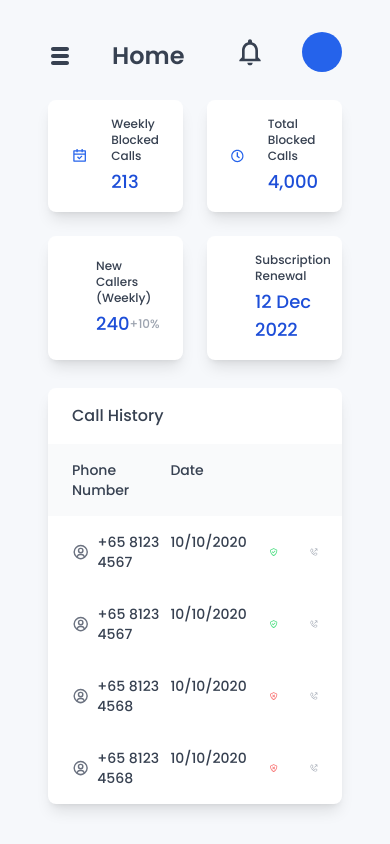
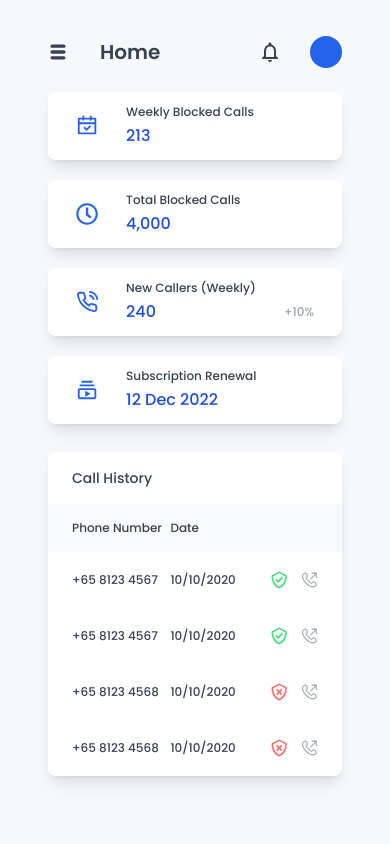
Before and after one commit to phomies/robocaptcha-frontend, a Next.js app: page /home in a window 390 px wide. Built offline with nearby package versions, Linux system fonts and the light colour scheme.

Commit message:
Edit mobile responsive for dashboard

```diff
--- a/components/home/CallHistoryItem.tsx
+++ b/components/home/CallHistoryItem.tsx
@@ -13,16 +13,16 @@ interface Props {
 function CallHistoryItem(props: Props) {
   const { phoneNumber, contactName, location, date, time, blocked } = props;
   return (
-    <div className="text-sm py-4 px-6 grid grid-cols-5 md:grid-cols-9 lg:grid-cols-11">
+    <div className="text-xs md:text-sm py-4 px-6 grid grid-cols-5 md:grid-cols-9 lg:grid-cols-11">
       <h3 className="col-span-2 flex items-center gap-x-2">
-        <BiUserCircle className="md:hidden lg:block h-6 w-6 text-gray-500" />
+        <BiUserCircle className="hidden lg:block h-6 w-6 text-gray-500" />
         {phoneNumber}
       </h3>
       <h3 className="hidden lg:block lg:col-span-2">{contactName || "-"}</h3>
       <h3 className="hidden md:block md:col-span-2">{location}</h3>
-      <h3 className="col-span-2">{date}</h3>
+      <h3 className="col-span-2 self-center">{date}</h3>
       <h3 className="hidden md:block md:col-span-2">{time}</h3>
-      <h3 className="md:col-span-1 flex items-center gap-x-8">
+      <h3 className="md:col-span-1 flex items-center gap-x-3 md:gap-x-8">
         {
           blocked ? <BiCheckShield className="w-6 h-6 text-green-400" /> : <BiShieldX className="w-6 h-6 text-red-400" />
         }
--- a/components/home/HomeItem.tsx
+++ b/components/home/HomeItem.tsx
@@ -9,14 +9,14 @@ interface Props {
 
 function HomeItem(props: Props) {
   return (
-    <div className="bg-white shadow-lg rounded-lg w-full flex py-4 px-6 items-center gap-x-6">
+    <div className="bg-white shadow-lg rounded-lg w-full flex py-3 md:py-4 px-7 md:px-6 items-center gap-x-7 md:gap-x-6">
       {props.icon}
       <div className="w-full flex flex-col gap-y-1">
         <h2 className="text-xs font-poppins-medium">
           {props.title}
         </h2>
         <div className="w-full flex items-center justify-between">
-          <h2 className="text-blue-700 text-lg">
+          <h2 className="text-blue-700 text-base xl:text-lg">
             {props.stats}
           </h2>
           {
--- a/components/layout/Layout.tsx
+++ b/components/layout/Layout.tsx
@@ -37,9 +37,9 @@ function Layout(props: Props) {
   return (
     <div className="font-poppins-medium text-gray-700">
       <div className={`xl:hidden z-50 py-10 absolute w-screen h-screen bg-white ${!visibleDrawer && "hidden"}`}>
-        <div className="flex items-center px-12 mb-7 gap-x-10">
-          <ImCross className="xl:hidden h-5 w-5" onClick={() => setVisibleDrawer(false)} />
-          <h1 className="font-poppins-semibold text-secondary text-2xl">Menu</h1>
+        <div className="flex items-center px-12 mb-7 gap-x-8">
+          <ImCross className="xl:hidden h-4 w-4" onClick={() => setVisibleDrawer(false)} />
+          <h1 className="font-poppins-semibold text-secondary text-xl">Menu</h1>
         </div>
         <LayoutItem title="Home" icon={<FiHome className="h-5 w-5" />} />
         <LayoutItem title="Profile" icon={<CgUserList className="h-6 w-6" />} />
@@ -76,13 +76,13 @@ function Layout(props: Props) {
         </div>
         <div className="xl:ml-72 bg-background w-full">
           <div className="bg-background z-40 sticky top-0 px-12 pt-9 pb-5 justify-between flex items-center">
-            <div className="flex items-center gap-x-10">
-              <TiThMenu className="xl:hidden h-6 w-6" onClick={() => setVisibleDrawer(true)} />
-              <h1 className="font-poppins-semibold text-secondary text-2xl">{title}</h1>
+            <div className="flex items-center gap-x-8">
+              <TiThMenu className="xl:hidden h-5 w-5" onClick={() => setVisibleDrawer(true)} />
+              <h1 className="font-poppins-semibold text-secondary text-xl xl:text-2xl">{title}</h1>
             </div>
-            <div className="flex items-center gap-x-9 -mt-1 mb-1">
-              <MdNotificationsNone className="h-8 w-8 text-gray-700 hover:text-blue-600 cursor-pointer" />
-              <button className="w-10 h-10 bg-blue-600 rounded-full" onClick={() => router.push("/profile")} />
+            <div className="flex items-center gap-x-7 xl:gap-x-9 xl:-mt-1 xl:mb-1">
+              <MdNotificationsNone className="w-6 h-6 xl:h-8 xl:w-8 text-gray-700 hover:text-blue-600 cursor-pointer" />
+              <button className="w-8 h-8 xl:w-10 xl:h-10 bg-blue-600 rounded-full" onClick={() => router.push("/profile")} />
             </div>
           </div>
           <div className="-mt-5 bg-background2 overflow-y-scroll">{props.children}</div>
--- a/pages/home.tsx
+++ b/pages/home.tsx
@@ -9,16 +9,16 @@ import CallHistoryItem from "../components/home/CallHistoryItem";
 function Home() {
   return (
     <Layout>
-      <div className="w-full px-12 py-6">
-        <div className="grid grid-cols-2 xl:grid-cols-4 w-full gap-6">
+      <div className="bg-background w-full px-12 py-6">
+        <div className="grid grid-cols-1 md:grid-cols-2 xl:grid-cols-4 w-full gap-5 md:gap-6">
           <HomeItem title="Weekly Blocked Calls" stats="213" icon={<RiCalendarCheckLine className="text-blue-600 h-7 w-7" />} />
           <HomeItem title="Total Blocked Calls" stats="4,000" icon={<FaRegClock className="text-blue-600 h-7 w-7" />} />
           <HomeItem title="New Callers (Weekly)" stats="240" increase={10} icon={<FiPhoneCall className="text-blue-600 h-7 w-7" />} />
           <HomeItem title="Subscription Renewal" stats="12 Dec 2022" icon={<MdOutlineSubscriptions className="text-blue-600 h-7 w-7" />} />
         </div>
         <div className="mt-7 bg-white shadow-lg rounded-lg w-full">
-          <h2 className="py-4 px-6">Call History</h2>
-          <div className="bg-gray-50 text-sm py-4 px-6 grid grid-cols-5 md:grid-cols-9 lg:grid-cols-11">
+          <h2 className="py-4 px-6 text-sm md:text-base">Call History</h2>
+          <div className="bg-gray-50 text-xs md:text-sm py-4 px-6 grid grid-cols-5 md:grid-cols-9 lg:grid-cols-11">
             <h3 className="col-span-2">Phone Number</h3>
             <h3 className="hidden lg:block lg:col-span-2">Contact Name</h3>
             <h3 className="hidden md:block md:col-span-2">Location</h3>
```
